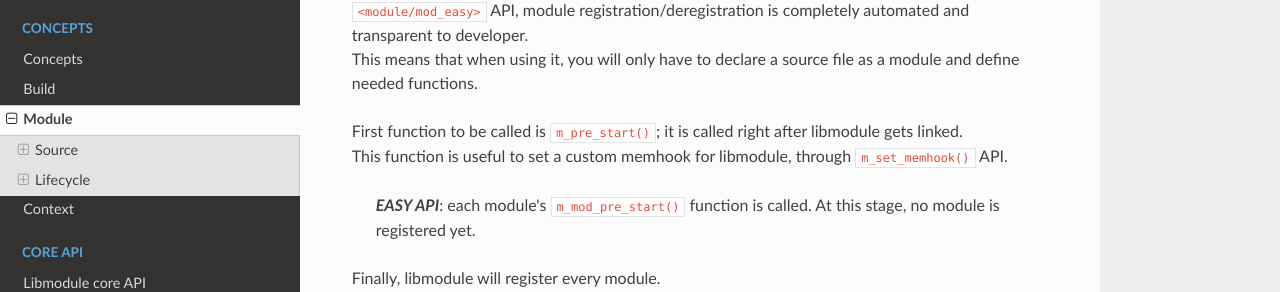
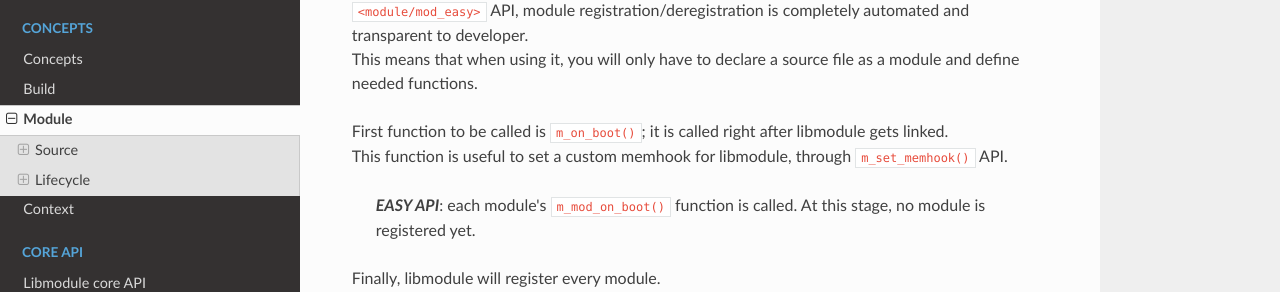
Before and after one commit to FedeDP/libmodule, an MkDocs documentation site: the page built from docs/concepts/mod.md, in a window 1280 px wide and 900 px high, scrolled down 749 px. Shown: the part 134-426 px from the top of the window. Built offline with MkDocs 1.6.1, drawn with Linux system fonts in a browser that asks for light colours; nearby versions of some CDN libraries.

Commit message:
update(docs): small docs fixes.
Signed-off-by: Federico Di Pierro <nierro92@gmail.com>

```diff
--- a/docs/concepts/mod.md
+++ b/docs/concepts/mod.md
@@ -30,10 +30,10 @@ First of all, module lifecycle is automatically managed by libmodule; moreover,
 module registration/deregistration is completely automated and transparent to developer.
 This means that when using it, you will only have to declare a source file as a module and define needed functions.
 
-First function to be called is `m_pre_start()`; it is called right after libmodule gets linked.
+First function to be called is `m_on_boot()`; it is called right after libmodule gets linked.
 This function is useful to set a custom memhook for libmodule, through `m_set_memhook()` API.
 
-> **_EASY API_**: each module's `m_mod_pre_start()` function is called. At this stage, no module is registered yet.
+> **_EASY API_**: each module's `m_mod_on_boot()` function is called. At this stage, no module is registered yet.
 
 Finally, libmodule will register every module.
 Once a module is registered, it will be initially set to `M_MOD_IDLE` state. Idle means that the module is not started yet, thus it cannot receive any event.
--- a/mkdocs.yml
+++ b/mkdocs.yml
@@ -29,6 +29,9 @@ theme: readthedocs
 markdown_extensions:
     - toc:
         permalink: "#"
+    - def_list
+    - pymdownx.tasklist:
+        custom_checkbox: true
 
 plugins:
     - search
```
Also changed, not shown: docs/concepts/concepts.md (+1 -1 lines).
